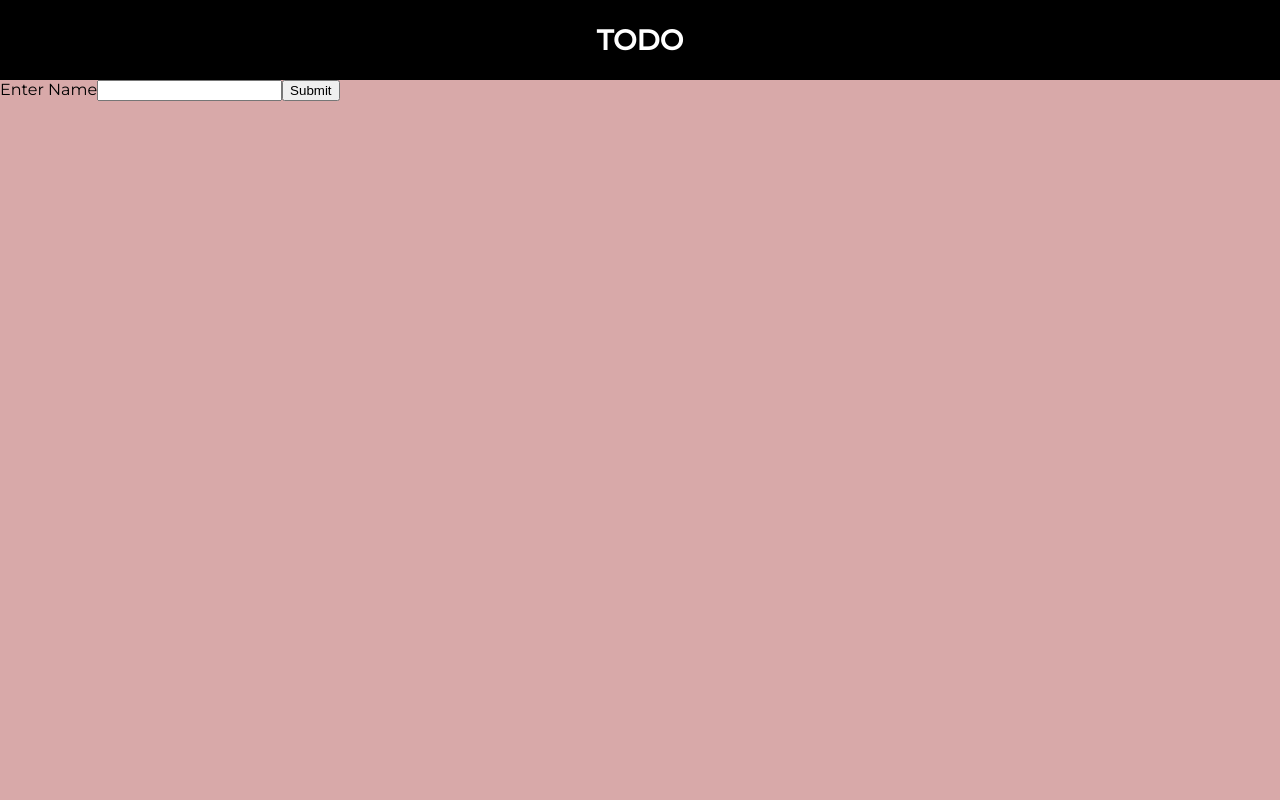
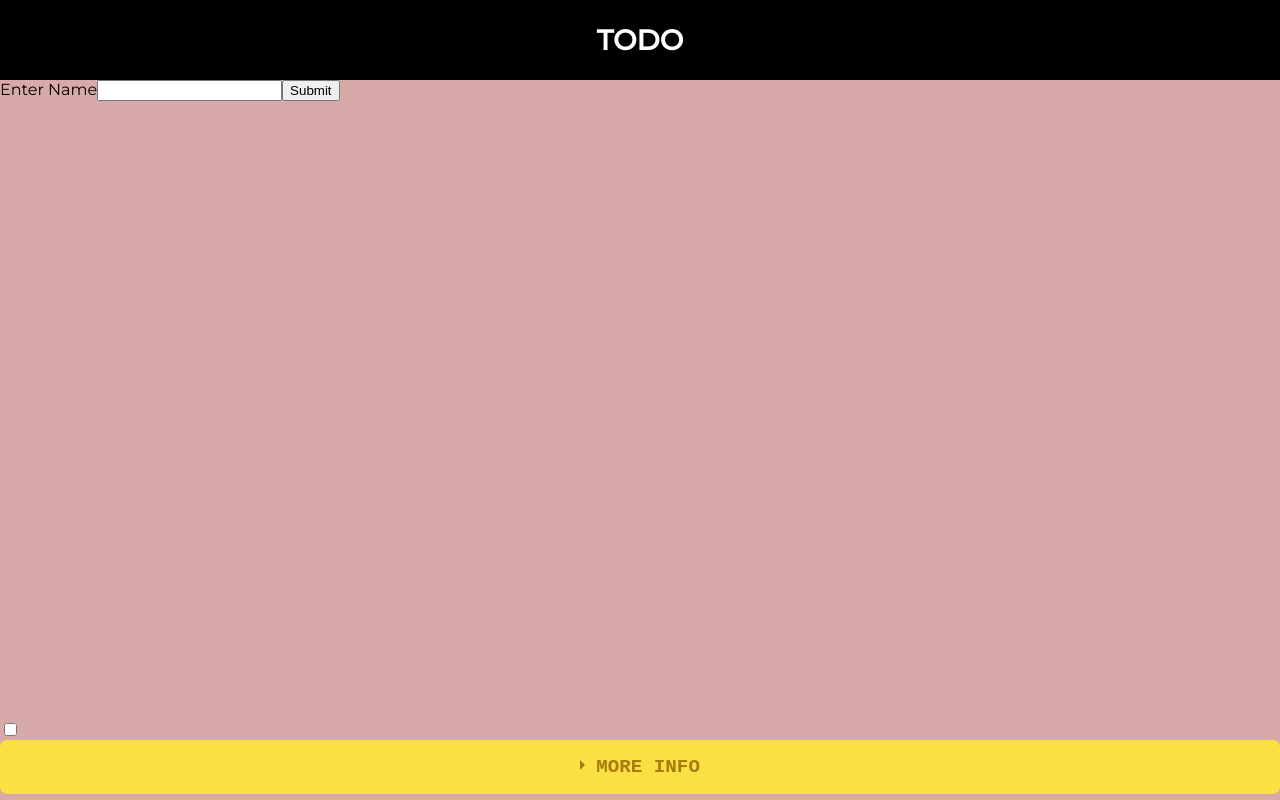
Before and after one commit to slowdivesun/todo-app, a React (Create React App) app in the folder todo/: page /list/post in a window 1280 px wide. Shown: the top 800 px of the page. Built offline with nearby package versions, Linux system fonts and the light colour scheme; no server answers.

Commit message:
made details page

```diff
--- a/todo/src/App.js
+++ b/todo/src/App.js
@@ -8,6 +8,7 @@ import { BrowserRouter as Router, Routes, Route } from "react-router-dom";
 import Home from './routes/home/Home';
 import NewList from './routes/newList/NewList';
 import Topbar from './Components/topbar/Topbar';
+import Details from './routes/details/Details';
 
 function App() {
   return (
@@ -20,6 +21,9 @@ function App() {
         <Routes>
           <Route path="/list/post" element={<NewList />} />
         </Routes>
+        <Routes>
+          <Route path="/list/:listId" element={<Details />} />
+        </Routes>
       </Router>
 
 
--- a/todo/src/Components/card/Card.jsx
+++ b/todo/src/Components/card/Card.jsx
@@ -1,11 +1,14 @@
 import React, { useState } from 'react'
+import { Link } from 'react-router-dom';
 import './card.css'
 
 export default function Card(props) {
-    const { title, items, color } = props;
+    const { title, items, color, id } = props;
     return (
         <div className='card-container' style={{ "backgroundColor": color }}>
-            <div>{title}</div>
+            <Link to={`/list/${id}`}>
+                <div>{title}</div>
+            </Link>
             <div className="card-items" > {items} items</div>
         </div >
     )
--- a/todo/src/Components/new/New.jsx
+++ b/todo/src/Components/new/New.jsx
@@ -16,7 +16,8 @@ const New = () => {
                 const res2 = await axios.get("/list/" + res.data[i].id)
                 result.push({
                     "list": res.data[i].list,
-                    "count": res2.data.length
+                    "count": res2.data.length,
+                    "id": res.data[i].id
                 })
             }
             setLists(result)
@@ -38,7 +39,7 @@ const New = () => {
                 <div className="new-box">
                     {
                         lists.map(e => {
-                            return <Card title={e.list} items={e.count} color={'#' + Math.floor(Math.random() * 16777215).toString(16)} />
+                            return <Card title={e.list} items={e.count} id={e.id} color={'#' + Math.floor(Math.random() * 16777215).toString(16)} />
                         })
                     }
                 </div>
--- /dev/null
+++ b/todo/src/routes/details/Details.jsx
@@ -0,0 +1,48 @@
+import axios from "axios";
+import { useEffect, useState } from "react";
+import { useLocation } from "react-router-dom"
+import './details.css'
+
+const Details = () => {
+    const location = useLocation();
+    const id = location.pathname.split("/")[2];
+
+    const [complete, setComplete] = useState([]);
+    const [incomplete, setIncomplete] = useState([]);
+
+    useEffect(() => {
+        const getItems = async () => {
+            const res = await axios.get("/list/" + id);
+            console.log(res)
+        }
+        getItems();
+    })
+
+    return (
+        <div>
+            <div className="wrap-collapsible">
+                <input id="collapsible" className="toggle" type="checkbox" />
+                <label htmlFor="collapsible" className="lbl-toggle">More Info</label>
+                <div className="collapsible-content">
+                    <ul className="content-inner">
+                        <li></li>
+                    </ul>
+                </div>
+            </div>
+
+            <div className="wrap-collapsible">
+                <input id="collapsible" className="toggle" type="checkbox" />
+                <label htmlFor="collapsible" className="lbl-toggle">More Info</label>
+                <div className="collapsible-content">
+                    <ul className="content-inner">
+                        <li></li>
+                    </ul>
+                </div>
+            </div>
+
+
+        </div >
+    )
+}
+
+export default Details
--- /dev/null
+++ b/todo/src/routes/details/details.css
@@ -0,0 +1,72 @@
+/* input[type='checkbox'] {
+    display: none;
+  } */
+
+.wrap-collapsible{
+    margin-bottom: 100px;
+}
+
+.lbl-toggle {
+    display: block;
+
+    font-weight: bold;
+    font-family: monospace;
+    font-size: 1.2rem;
+    text-transform: uppercase;
+    text-align: center;
+
+    padding: 1rem;
+
+    color: #A77B0E;
+    background: #FAE042;
+
+    cursor: pointer;
+
+    border-radius: 7px;
+    transition: all 0.25s ease-out;
+}
+
+.lbl-toggle:hover {
+    color: #7C5A0B;
+}
+
+.lbl-toggle::before {
+    content: ' ';
+    display: inline-block;
+    border-top: 5px solid transparent;
+    border-bottom: 5px solid transparent;
+    border-left: 5px solid currentColor;
+    vertical-align: middle;
+    margin-right: .7rem;
+    transform: translateY(-2px);
+    transition: transform .2s ease-out;
+}
+
+
+.collapsible-content .content-inner {
+    background: rgba(250, 224, 66, .2);
+    border-bottom: 1px solid rgba(250, 224, 66, .45);
+
+    border-bottom-left-radius: 7px;
+    border-bottom-right-radius: 7px;
+    padding: .5rem 1rem;
+}
+
+.collapsible-content {
+    max-height: 0px;
+    overflow: hidden;
+    transition: max-height .25s ease-in-out;
+}
+
+.toggle:checked + .lbl-toggle + .collapsible-content {
+    max-height: 100vh;
+}
+
+.toggle:checked + .lbl-toggle::before {
+    transform: rotate(90deg) translateX(-3px);
+}
+
+.toggle:checked + .lbl-toggle {
+    border-bottom-right-radius: 0;
+    border-bottom-left-radius: 0;
+}
```
